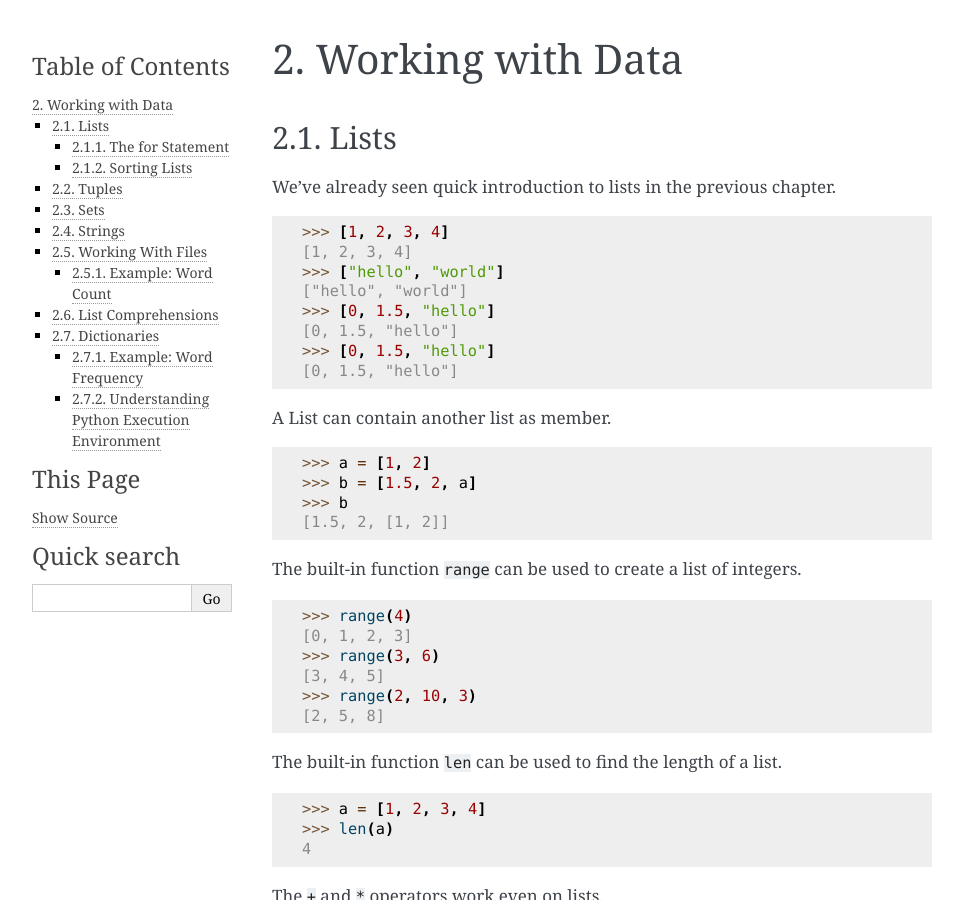
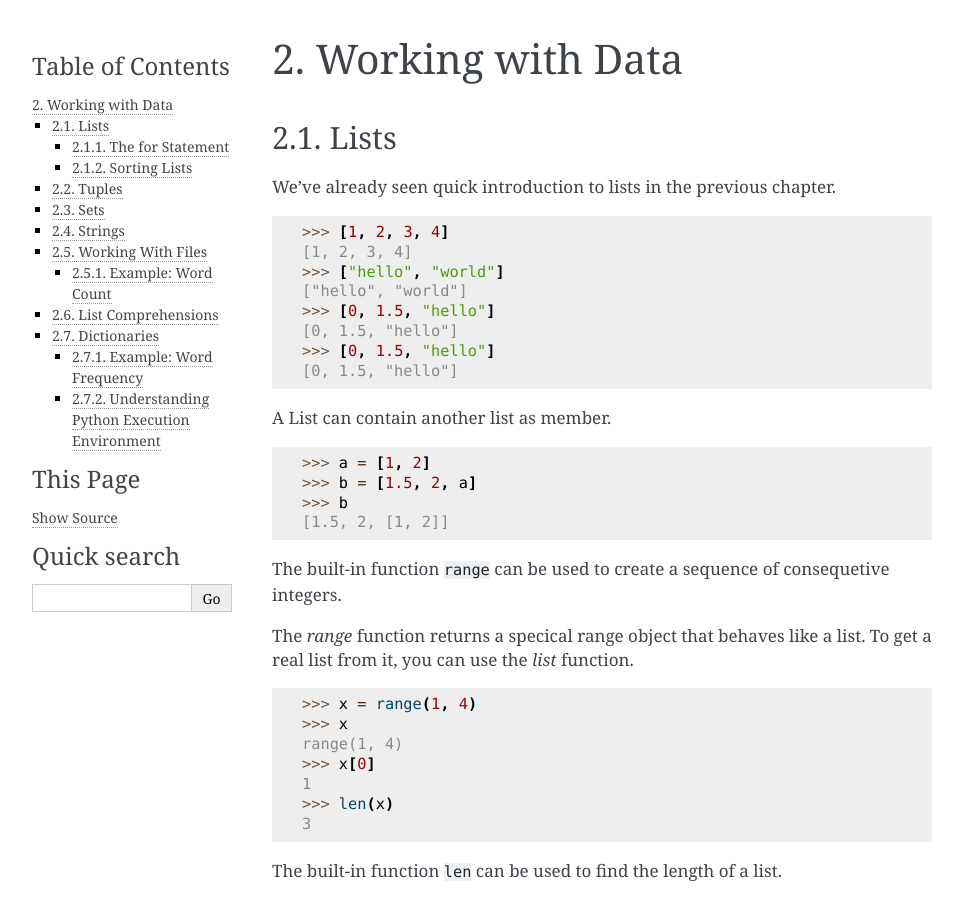
Before and after one commit to anandology/python-practice-book, a Sphinx documentation site: the page built from source/working-with-data.rst, in a window 1280 px wide and 900 px high. Shown: the whole window, without its empty margins (148-1111 px from the left). Built offline with Sphinx 7.4.7, drawn with Linux system fonts in a browser that asks for light colours; some of the changed text lies outside the part shown.

Commit message:
ported working-with-data to python 3

```diff
--- a/source/working-with-data.rst
+++ b/source/working-with-data.rst
@@ -27,16 +27,17 @@ A List can contain another list as member.
     >>> b
     [1.5, 2, [1, 2]]
 
-The built-in function ``range`` can be used to create a list of integers.
+The built-in function ``range`` can be used to create a sequence of consequetive integers.
 
-.. code-block:: python
+The `range` function returns a specical range object that behaves like a list. To get a real list from it, you can use the `list` function.
 
-    >>> range(4)
-    [0, 1, 2, 3]
-    >>> range(3, 6)
-    [3, 4, 5]
-    >>> range(2, 10, 3)
-    [2, 5, 8]
+    >>> x = range(1, 4)
+    >>> x
+    range(1, 4)
+    >>> x[0]
+    1
+    >>> len(x)
+    3
 
 The built-in function ``len`` can be used to find the length of a list.
 
@@ -167,11 +168,11 @@ Values can be appended to a list by calling ``append`` method on list. A method
 
 	x = [0, 1, [2]]
 	x[2][0] = 3
-	print x
+	print(x)
 	x[2].append(4)
-	print x
+	print(x)
 	x[2] = 2
-	print x
+	print(x)
 
 The for Statement
 ^^^^^^^^^^^^^^^^^
@@ -181,10 +182,10 @@ Python provides ``for`` statement to iterate over a list. A ``for`` statement ex
 .. code-block:: python
 
     for x in [1, 2, 3, 4]:
-        print x
+        print(x)
 
     for i  in range(10):
-       print i, i*i, i*i*i
+       print(i, i*i, i*i*i)
 
 The built-in function ``zip`` takes two lists and returns list of pairs. ::
 
@@ -196,7 +197,7 @@ It is handy when we want to iterate over two lists together. ::
     names = ["a", "b", "c"]
     values = [1, 2, 3]
     for name, value in zip(names, values):
-        print name, value
+        print(name, value)
 
 
 .. problem:: Python has a built-in function ``sum`` to find sum of all elements of a list. Provide an implementation for ``sum``.
@@ -779,7 +780,7 @@ The following example finds all Pythagorean triplets using numbers below 25. ``(
     >>> enumerate(["a", "b", "c"])
     [(0, "a"), (1, "b"), (2, "c")]
     >>> for index, value in enumerate(["a", "b", "c"]):
-    ...     print index, value
+    ...     print(index, value)
     0 a
     1 b
     2 c
@@ -798,7 +799,7 @@ The following example finds all Pythagorean triplets using numbers below 25. ``(
 
 .. code-block:: python
 
-    >>> print open('a.csv').read()
+    >>> print(open('a.csv').read())
     a,b,c
     1,2,3
     2,3,4
@@ -810,7 +811,7 @@ The following example finds all Pythagorean triplets using numbers below 25. ``(
 
 .. code-block:: python
 
-    >>> print open('a.txt').read()
+    >>> print(open('a.txt').read())
     # elements are separated by ! and comment indicator is #
     a!b!c
     1!2!3
@@ -887,12 +888,12 @@ The ``for`` statement can be used to iterate over a dictionary.
 
 .. code-block:: python
 
-    >>> for key in a: print key
+    >>> for key in a: print(key)
     ...
     x
     y
     z
-    >>> for key, value in a.items(): print key, value
+    >>> for key, value in a.items(): print(key, value)
     ...
     x 1
     y 2
@@ -973,7 +974,7 @@ We can combine these two functions to find frequency of all words in a file.
     def main(filename):
         frequency = word_frequency(read_words(filename))
         for word, count in frequency.items():
-            print word, count
+            print(word, count)
 
     if __name__ == "__main__":
         import sys
@@ -1027,7 +1028,7 @@ Just like ``globals`` python also provides a function ``locals`` which gives all
 
 .. code-block:: python
 
-    >>> def f(a, b): print locals()
+    >>> def f(a, b): print(locals())
     ...
     >>> f(1, 2)
     {'a': 1, 'b': 2}
```
